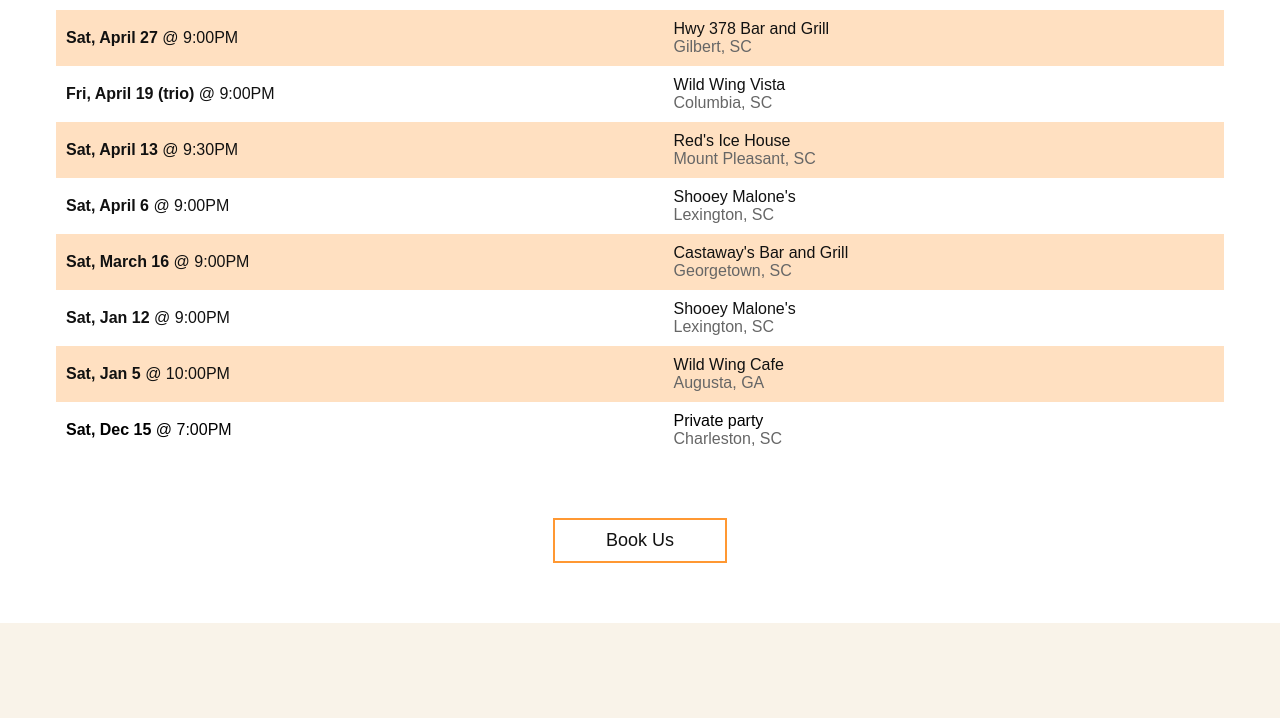
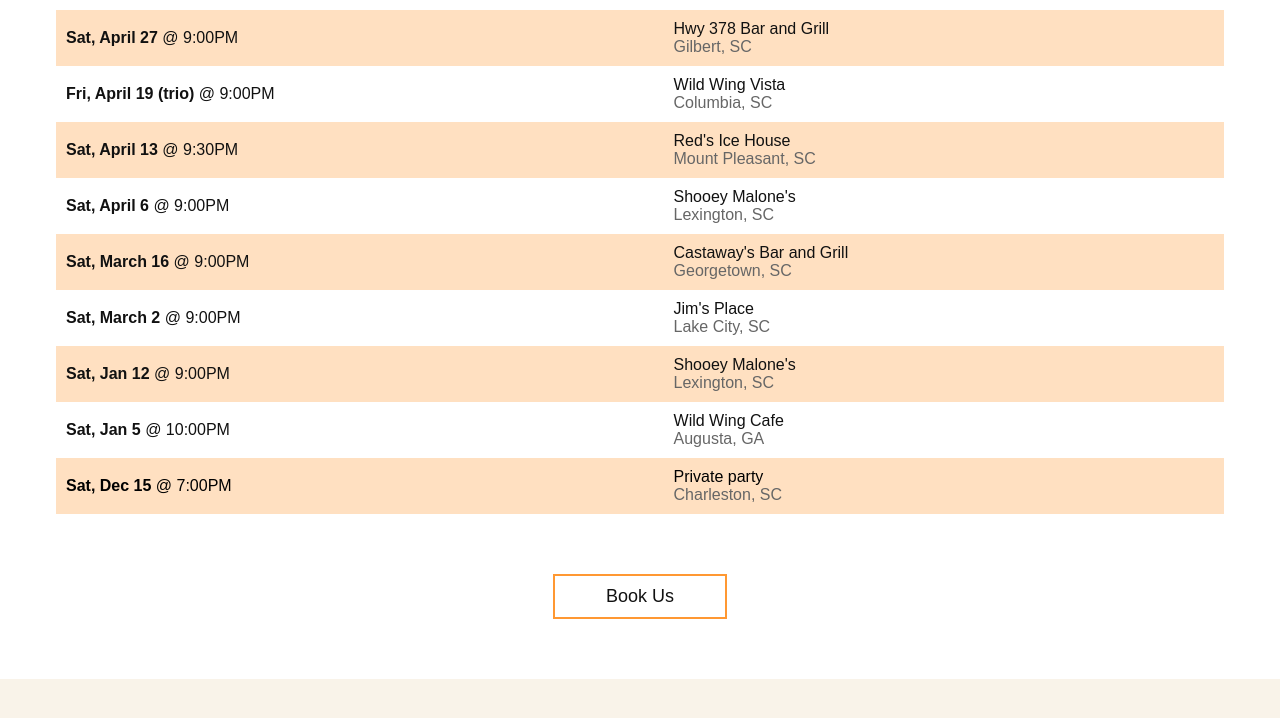
Before and after one commit to rebekahpadula/under-the-sun, a React (Create React App) app: page / in a window 1280 px wide. Shown: the part 1865-2583 px from the top of the page. Built offline with nearby package versions, Linux system fonts and the light colour scheme; grey boxes are pictures that could not be loaded; a web font is replaced by a local one.

Commit message:
adds show

```diff
--- a/src/components/Shows.js
+++ b/src/components/Shows.js
@@ -241,6 +241,18 @@
                     </ShowsRow>
                     <ShowsRow>
                         <ShowsData>
+                            <ShowsLink href="https://www.facebook.com/events/377606796361912/">
+                            <ShowsDate><strong>Sat, March 2</strong> @ 9:00PM</ShowsDate>
+                            </ShowsLink>
+                        </ShowsData>
+                        <ShowsData>
+                            <ShowsLink href="https://www.facebook.com/events/377606796361912/">
+                            <ShowsEvent>Jim's Place</ShowsEvent><ShowsLocation>Lake City, SC</ShowsLocation>
+                            </ShowsLink>
+                        </ShowsData>
+                    </ShowsRow>
+                    <ShowsRow>
+                        <ShowsData>
                             <ShowsLink href="https://www.facebook.com/events/303254866978466/">
                             <ShowsDate><strong>Sat, Jan 12</strong> @ 9:00PM</ShowsDate>
                             </ShowsLink>
```
